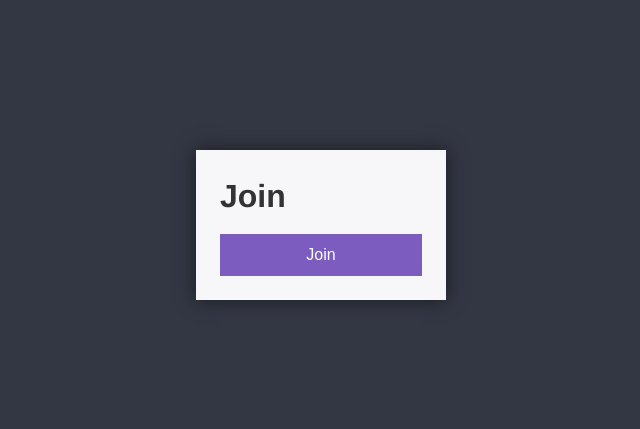
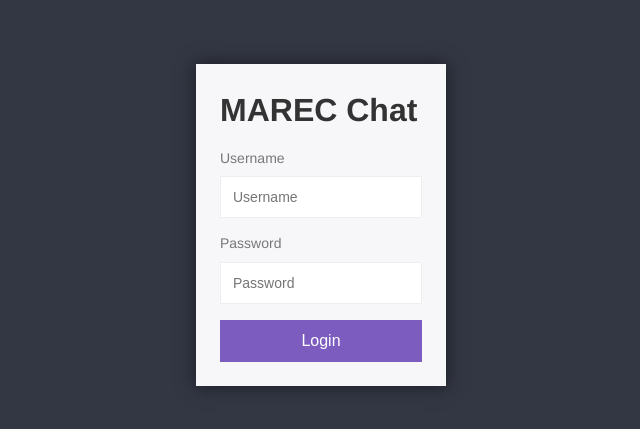
Before and after one commit to Brendanpskreener/chat-app, a website: page public/index.html in a window 1280 px wide. Shown: the part 175-604 px from the top of the page, without its empty margins (319-959 px from the left). Drawn offline with Linux system fonts and the light colour scheme.

Commit message:
working on login

```diff
--- a/public/index.html
+++ b/public/index.html
@@ -9,9 +9,13 @@
 <body>
   <div class="centered-form">
     <div class="centered-form__box">
-      <h1>Join</h1>
+      <h1>MAREC Chat</h1>
       <form action="/chat.html">
-        <button>Join</button>
+        <label for="username">Username</label>
+        <input type="text" id="username" name="username" placeholder="Username" required>
+        <label for="password">Password</label>
+        <input type="password" id="password" name="password" placeholder="Password" required>
+        <button>Login</button>
       </form>
     </div>
   </div>
```
